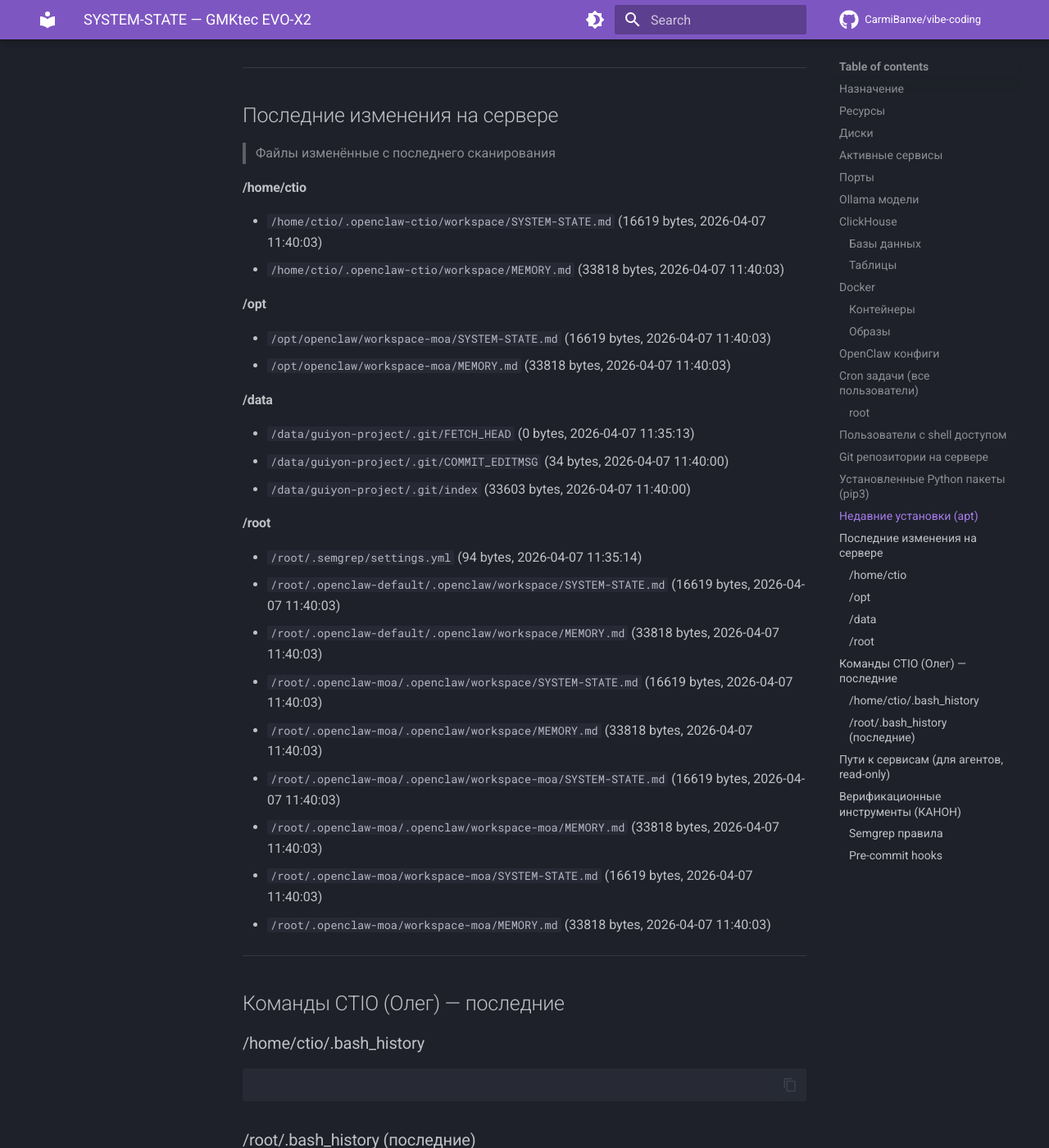
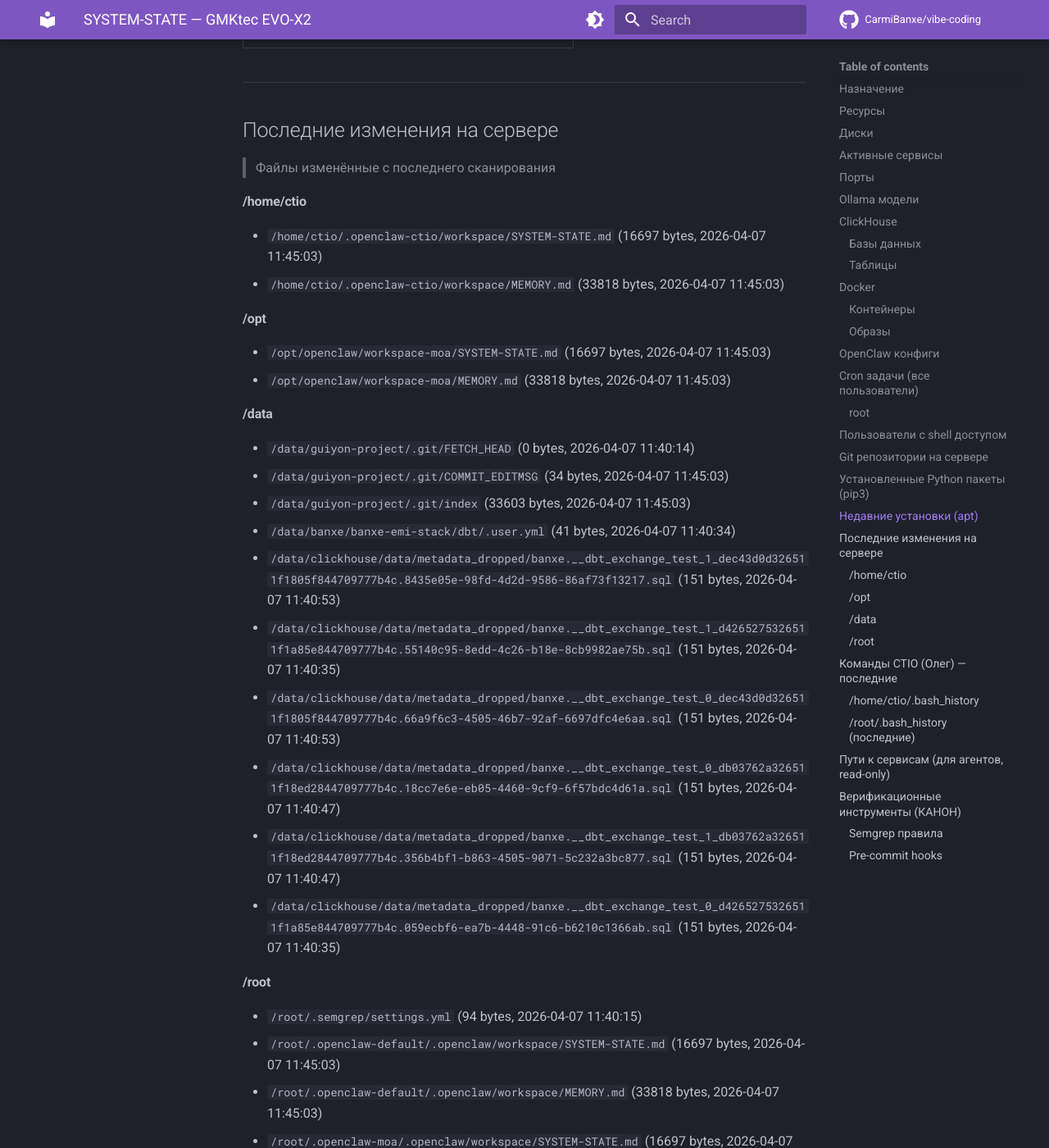
Before and after one commit to CarmiBanxe/vibe-coding, an MkDocs documentation site: the page built from docs/SYSTEM-STATE.md, in a window 1280 px wide and 1400 px high, scrolled down 13907 px. Shown: the whole window at 82% size. Built offline with MkDocs 1.6.1 and Material for MkDocs 9.7.7, drawn with Linux system fonts in a browser that asks for light colours; comment, search, counter and statistics services are not loaded; some of the changed text lies outside the part shown.

Commit message:
auto: SYSTEM-STATE v2 update (2026-04-07 11:45 CEST)

````diff
--- a/docs/SYSTEM-STATE.md
+++ b/docs/SYSTEM-STATE.md
@@ -1,6 +1,6 @@
 # SYSTEM-STATE — GMKtec EVO-X2
 > Автоматически обновляется каждые 5 минут
-> Последнее сканирование: 2026-04-07 11:40 CEST
+> Последнее сканирование: 2026-04-07 11:45 CEST
 > Источник: ctio-watcher.sh v2 (cron)
 
 ## Назначение
@@ -187,8 +188,8 @@ xrdp-sesman.service running
 | qwen3-banxe-v2:latest | 17.3 GB | 2026-04-03 |
 | qwen3-banxe:latest | 17.3 GB | 2026-04-02 |
 | qwen3:30b-a3b | 17.3 GB | 2026-04-02 |
+| gurubot/gpt-oss-derestricted:20b | 14.7 GB | 2026-03-26 |
 | huihui_ai/glm-4.7-flash-abliterated:latest | 17.5 GB | 2026-03-26 |
-| gurubot/gpt-oss-derestricted:20b | 14.7 GB | 2026-03-26 |
 
 ## ClickHouse
 ### Базы данных
@@ -250,8 +251,8 @@ xrdp-sesman.service running
 | marble-src-marble-frontend:latest | 757MB |
 | marble-src-marble-backend:latest | 255MB |
 | andreysenov/firebase-tools:latest | 1.47GB |
+| <none>:<none> | 646MB |
 | jube.app:latest | 646MB |
-| <none>:<none> | 646MB |
 | mongo:8 | 950MB |
 | postgis/postgis:17-3.5 | 637MB |
 | postgres:17 | 453MB |
@@ -298,6 +299,7 @@ xrdp-sesman.service running
 0 2 * * * /usr/local/bin/workspace-injection-scan.sh >> /data/logs/injection-scan.log 2>&1
 @reboot sleep 15 && python3 /data/guiyon-project/SCRIPTS/update_tunnel_url.py
 */2 * * * * /usr/local/bin/midaz-healthcheck.sh
+0 7 * * 1-5 cd /data/banxe/banxe-emi-stack && MIDAZ_BASE_URL=http://localhost:8095 MIDAZ_ORG_ID=019d6301-32d7-70a1-bc77-0a05379ee510 MIDAZ_LEDGER_ID=019d632f-519e-7865-8a30-3c33991bba9c CLICKHOUSE_HOST=localhost STATEMENT_DIR=/data/banxe/statements bash /data/banxe/banxe-emi-stack/scripts/daily-recon.sh >> /var/log/banxe/recon.log 2>&1
 ```
 
 ---
@@ -324,6 +326,7 @@ xrdp-sesman.service running
 | Пакет | Версия |
 |-------|--------|
 | accelerate | 1.13.0 |
+| agate | 1.9.1 |
 | aiohappyeyeballs | 2.6.1 |
 | aiohttp | 3.13.5 |
 | aiosignal | 1.4.0 |
@@ -351,8 +354,7 @@ xrdp-sesman.service running
 | charset-normalizer | 3.4.6 |
 | click | 8.3.2 |
 | click-option-group | 0.5.9 |
-| clickhouse-driver | 0.2.10 |
-| cloud-init | 25.3 |
+| clickhouse-connect | 0.15.1 |
 
 ## Недавние установки (apt)
 | Дата | Пакет |
@@ -380,28 +382,35 @@ xrdp-sesman.service running
 
 
 #### /home/ctio
-- `/home/ctio/.openclaw-ctio/workspace/SYSTEM-STATE.md` (16619 bytes, 2026-04-07 11:40:03)
-- `/home/ctio/.openclaw-ctio/workspace/MEMORY.md` (33818 bytes, 2026-04-07 11:40:03)
+- `/home/ctio/.openclaw-ctio/workspace/SYSTEM-STATE.md` (16697 bytes, 2026-04-07 11:45:03)
+- `/home/ctio/.openclaw-ctio/workspace/MEMORY.md` (33818 bytes, 2026-04-07 11:45:03)
 
 #### /opt
-- `/opt/openclaw/workspace-moa/SYSTEM-STATE.md` (16619 bytes, 2026-04-07 11:40:03)
-- `/opt/openclaw/workspace-moa/MEMORY.md` (33818 bytes, 2026-04-07 11:40:03)
+- `/opt/openclaw/workspace-moa/SYSTEM-STATE.md` (16697 bytes, 2026-04-07 11:45:03)
+- `/opt/openclaw/workspace-moa/MEMORY.md` (33818 bytes, 2026-04-07 11:45:03)
 
 #### /data
-- `/data/guiyon-project/.git/FETCH_HEAD` (0 bytes, 2026-04-07 11:35:13)
-- `/data/guiyon-project/.git/COMMIT_EDITMSG` (34 bytes, 2026-04-07 11:40:00)
-- `/data/guiyon-project/.git/index` (33603 bytes, 2026-04-07 11:40:00)
+- `/data/guiyon-project/.git/FETCH_HEAD` (0 bytes, 2026-04-07 11:40:14)
+- `/data/guiyon-project/.git/COMMIT_EDITMSG` (34 bytes, 2026-04-07 11:45:03)
+- `/data/guiyon-project/.git/index` (33603 bytes, 2026-04-07 11:45:03)
+- `/data/banxe/banxe-emi-stack/dbt/.user.yml` (41 bytes, 2026-04-07 11:40:34)
+- `/data/clickhouse/data/metadata_dropped/banxe.__dbt_exchange_test_1_dec43d0d326511f1805f844709777b4c.8435e05e-98fd-4d2d-9586-86af73f13217.sql` (151 bytes, 2026-04-07 11:40:53)
+- `/data/clickhouse/data/metadata_dropped/banxe.__dbt_exchange_test_1_d4265275326511f1a85e844709777b4c.55140c95-8edd-4c26-b18e-8cb9982ae75b.sql` (151 bytes, 2026-04-07 11:40:35)
+- `/data/clickhouse/data/metadata_dropped/banxe.__dbt_exchange_test_0_dec43d0d326511f1805f844709777b4c.66a9f6c3-4505-46b7-92af-6697dfc4e6aa.sql` (151 bytes, 2026-04-07 11:40:53)
+- `/data/clickhouse/data/metadata_dropped/banxe.__dbt_exchange_test_0_db03762a326511f18ed2844709777b4c.18cc7e6e-eb05-4460-9cf9-6f57bdc4d61a.sql` (151 bytes, 2026-04-07 11:40:47)
+- `/data/clickhouse/data/metadata_dropped/banxe.__dbt_exchange_test_1_db03762a326511f18ed2844709777b4c.356b4bf1-b863-4505-9071-5c232a3bc877.sql` (151 bytes, 2026-04-07 11:40:47)
+- `/data/clickhouse/data/metadata_dropped/banxe.__dbt_exchange_test_0_d4265275326511f1a85e844709777b4c.059ecbf6-ea7b-4448-91c6-b6210c1366ab.sql` (151 bytes, 2026-04-07 11:40:35)
 
 #### /root
-- `/root/.semgrep/settings.yml` (94 bytes, 2026-04-07 11:35:14)
-- `/root/.openclaw-default/.openclaw/workspace/SYSTEM-STATE.md` (16619 bytes, 2026-04-07 11:40:03)
-- `/root/.openclaw-default/.openclaw/workspace/MEMORY.md` (33818 bytes, 2026-04-07 11:40:03)
-- `/root/.openclaw-moa/.openclaw/workspace/SYSTEM-STATE.md` (16619 bytes, 2026-04-07 11:40:03)
-- `/root/.openclaw-moa/.openclaw/workspace/MEMORY.md` (33818 bytes, 2026-04-07 11:40:03)
-- `/root/.openclaw-moa/.openclaw/workspace-moa/SYSTEM-STATE.md` (16619 bytes, 2026-04-07 11:40:03)
-- `/root/.openclaw-moa/.openclaw/workspace-moa/MEMORY.md` (33818 bytes, 2026-04-07 11:40:03)
-- `/root/.openclaw-moa/workspace-moa/SYSTEM-STATE.md` (16619 bytes, 2026-04-07 11:40:03)
-- `/root/.openclaw-moa/workspace-moa/MEMORY.md` (33818 bytes, 2026-04-07 11:40:03)
+- `/root/.semgrep/settings.yml` (94 bytes, 2026-04-07 11:40:15)
+- `/root/.openclaw-default/.openclaw/workspace/SYSTEM-STATE.md` (16697 bytes, 2026-04-07 11:45:03)
+- `/root/.openclaw-default/.openclaw/workspace/MEMORY.md` (33818 bytes, 2026-04-07 11:45:03)
+- `/root/.openclaw-moa/.openclaw/workspace/SYSTEM-STATE.md` (16697 bytes, 2026-04-07 11:45:03)
+- `/root/.openclaw-moa/.openclaw/workspace/MEMORY.md` (33818 bytes, 2026-04-07 11:45:03)
+- `/root/.openclaw-moa/.openclaw/workspace-moa/SYSTEM-STATE.md` (16697 bytes, 2026-04-07 11:45:03)
+- `/root/.openclaw-moa/.openclaw/workspace-moa/MEMORY.md` (33818 bytes, 2026-04-07 11:45:03)
+- `/root/.openclaw-moa/workspace-moa/SYSTEM-STATE.md` (16697 bytes, 2026-04-07 11:45:03)
+- `/root/.openclaw-moa/workspace-moa/MEMORY.md` (33818 bytes, 2026-04-07 11:45:03)
 
 ---
 
````
Also changed, not shown: other parts of docs/SYSTEM-STATE.md (+4 -3 lines).
